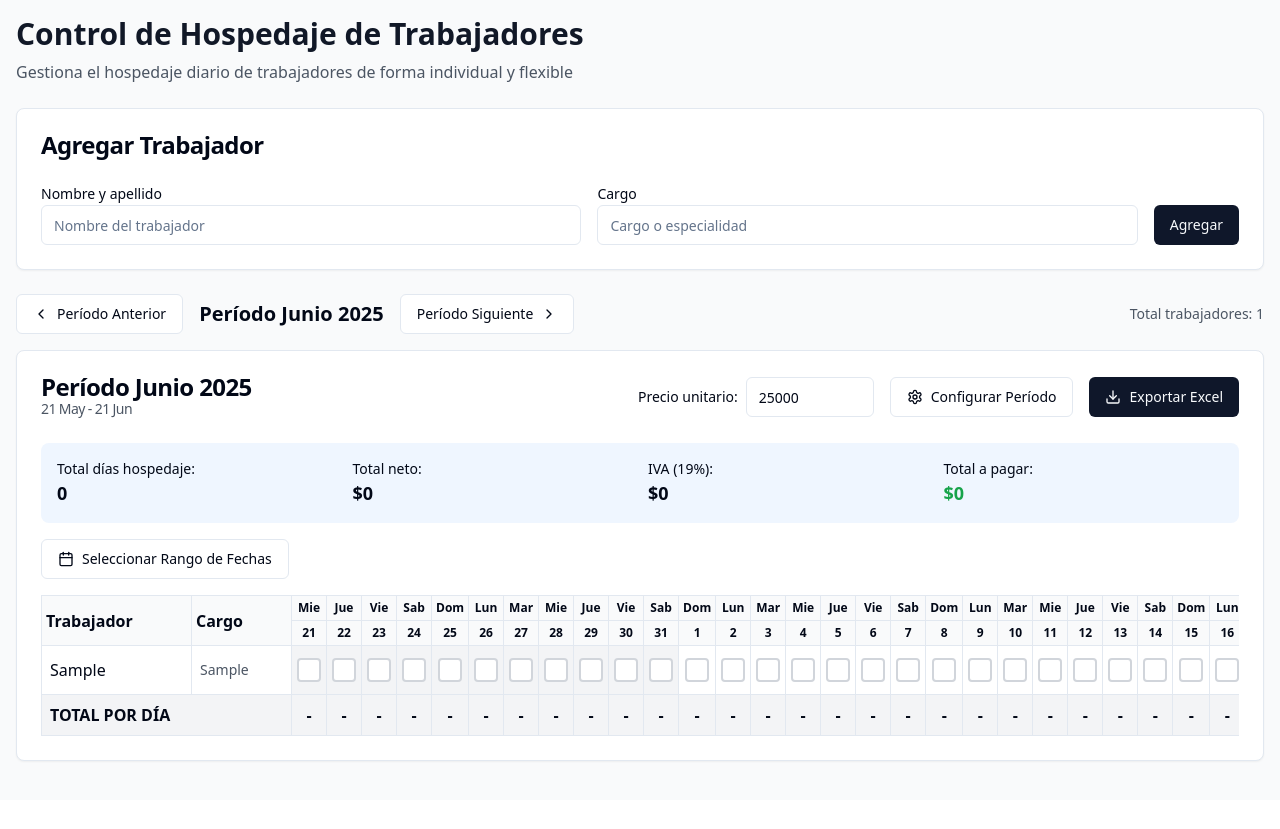
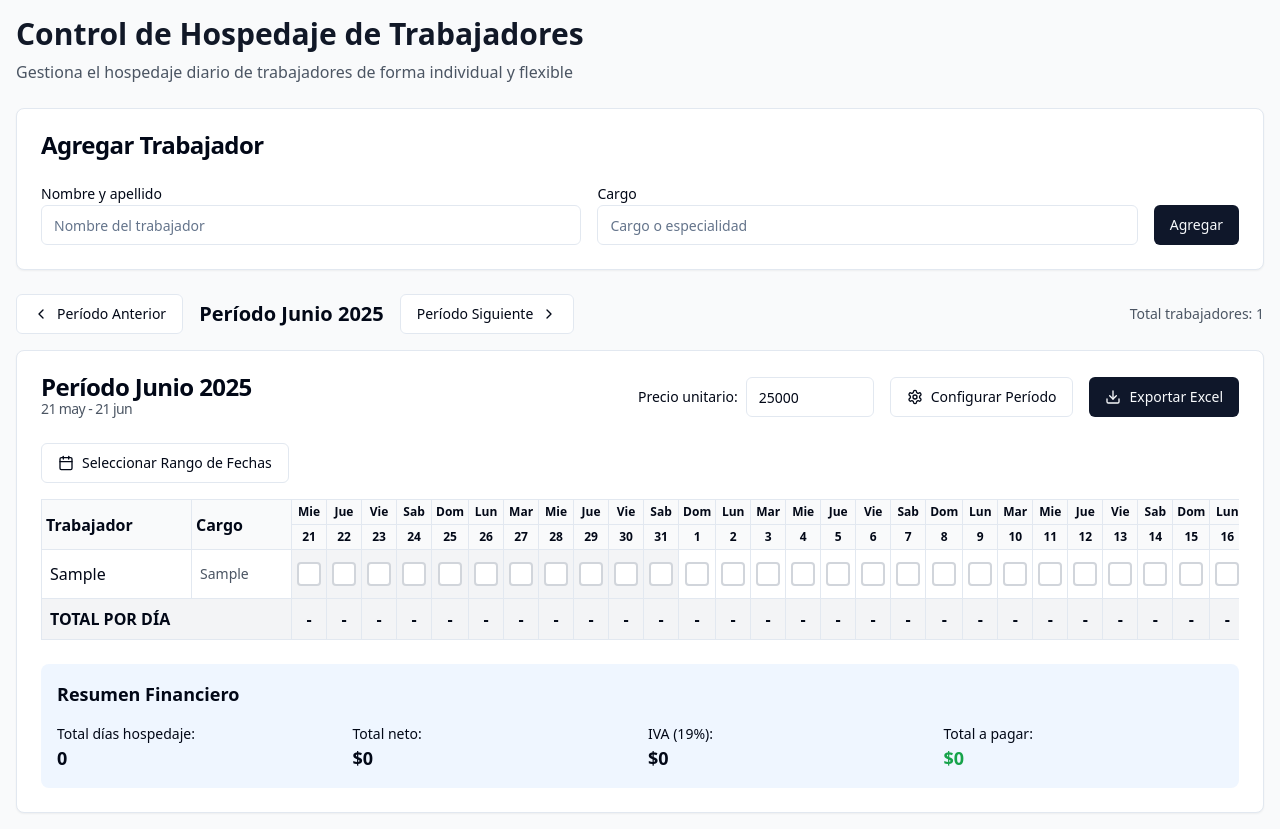
Before and after one commit to rarulitos/residencial-guardian-tracker, a React (Vite) app: page / in a window 1280 px wide. Both pictures are taken after typing "Sample", "Sample" into the empty fields and a click on the button "Agregar". Before the commit the page ends 800 px from the top, so only its background shows below. Built offline with nearby package versions, Linux system fonts and the light colour scheme.

Commit message:
Fix: Translate calendar and move totals
Translate calendar months to Spanish and move financial summary to the bottom of the page.

```diff
--- a/src/components/HospedajeCalendar.tsx
+++ b/src/components/HospedajeCalendar.tsx
@@ -11,6 +11,7 @@ import { Checkbox } from '@/components/ui/checkbox';
 import { Trash2, Download, Calendar as CalendarIcon, CheckSquare, Square, X, ChevronDown, Settings } from 'lucide-react';
 import { Dialog, DialogContent, DialogHeader, DialogTitle, DialogTrigger } from '@/components/ui/dialog';
 import { format } from 'date-fns';
+import { es } from 'date-fns/locale';
 import { cn } from '@/lib/utils';
 import * as XLSX from 'xlsx';
 import { useToast } from '@/hooks/use-toast';
@@ -78,7 +79,7 @@ const HospedajeCalendar = ({
 
     toast({
       title: "Período personalizado aplicado",
-      description: `Período configurado: ${format(customPeriodStart, 'dd/MM/yyyy')} - ${format(customPeriodEnd, 'dd/MM/yyyy')} (${totalDays} días)`,
+      description: `Período configurado: ${format(customPeriodStart, 'dd/MM/yyyy', { locale: es })} - ${format(customPeriodEnd, 'dd/MM/yyyy', { locale: es })} (${totalDays} días)`,
     });
   };
 
@@ -318,7 +319,7 @@ const HospedajeCalendar = ({
       'Enero', 'Febrero', 'Marzo', 'Abril', 'Mayo', 'Junio',
       'Julio', 'Agosto', 'Septiembre', 'Octubre', 'Noviembre', 'Diciembre'
     ];
-    const fileName = `Hospedaje_Periodo_${format(periodStart, 'dd-MMM')}_${format(periodEnd, 'dd-MMM')}_${currentMonth.getFullYear()}.xlsx`;
+    const fileName = `Hospedaje_Periodo_${format(periodStart, 'dd-MMM', { locale: es })}_${format(periodEnd, 'dd-MMM', { locale: es })}_${currentMonth.getFullYear()}.xlsx`;
 
     // Descargar el archivo
     XLSX.writeFile(wb, fileName);
@@ -339,9 +340,9 @@ const HospedajeCalendar = ({
         <div className="flex justify-between items-center">
           <CardTitle>
             Período {monthNames[currentMonth.getMonth()]} {currentMonth.getFullYear()}
-            <div className="text-sm font-normal text-gray-600">
-              {format(getBillingPeriodRange(currentMonth).startDate, 'dd MMM')} - {format(getBillingPeriodRange(currentMonth).endDate, 'dd MMM')}
-            </div>
+              <div className="text-sm font-normal text-gray-600">
+                {format(getBillingPeriodRange(currentMonth).startDate, 'dd MMM', { locale: es })} - {format(getBillingPeriodRange(currentMonth).endDate, 'dd MMM', { locale: es })}
+              </div>
           </CardTitle>
           <div className="flex items-center gap-4">
             <div className="flex items-center gap-2">
@@ -381,7 +382,7 @@ const HospedajeCalendar = ({
                             )}
                           >
                             <CalendarIcon className="mr-2 h-4 w-4" />
-                            {customPeriodStart ? format(customPeriodStart, "dd/MM/yyyy") : "Seleccionar fecha"}
+                            {customPeriodStart ? format(customPeriodStart, "dd/MM/yyyy", { locale: es }) : "Seleccionar fecha"}
                           </Button>
                         </PopoverTrigger>
                         <PopoverContent className="w-auto p-0" align="start">
@@ -409,7 +410,7 @@ const HospedajeCalendar = ({
                             )}
                           >
                             <CalendarIcon className="mr-2 h-4 w-4" />
-                            {customPeriodEnd ? format(customPeriodEnd, "dd/MM/yyyy") : "Seleccionar fecha"}
+                            {customPeriodEnd ? format(customPeriodEnd, "dd/MM/yyyy", { locale: es }) : "Seleccionar fecha"}
                           </Button>
                         </PopoverTrigger>
                         <PopoverContent className="w-auto p-0" align="start">
@@ -432,7 +433,7 @@ const HospedajeCalendar = ({
                       {useCustomPeriod ? 'Período Personalizado Activo' : 'Período Estándar (21-21)'}
                     </div>
                     <div>
-                      <strong>Rango:</strong> {format(getBillingPeriodRange(currentMonth).startDate, 'dd/MM/yyyy')} - {format(getBillingPeriodRange(currentMonth).endDate, 'dd/MM/yyyy')}
+                      <strong>Rango:</strong> {format(getBillingPeriodRange(currentMonth).startDate, 'dd/MM/yyyy', { locale: es })} - {format(getBillingPeriodRange(currentMonth).endDate, 'dd/MM/yyyy', { locale: es })}
                     </div>
                     <div>
                       <strong>Total días:</strong> {days.length} días
@@ -468,27 +469,6 @@ const HospedajeCalendar = ({
         </div>
       </CardHeader>
       <CardContent>
-        {/* Resumen financiero rápido */}
-        <div className="mb-4 p-4 bg-blue-50 rounded-lg">
-          <div className="grid grid-cols-2 md:grid-cols-4 gap-4 text-sm">
-            <div>
-              <span className="font-medium">Total días hospedaje:</span>
-              <div className="text-lg font-bold">{financialSummary.totalWorkerDays}</div>
-            </div>
-            <div>
-              <span className="font-medium">Total neto:</span>
-              <div className="text-lg font-bold">{formatCurrency(financialSummary.netTotal)}</div>
-            </div>
-            <div>
-              <span className="font-medium">IVA (19%):</span>
-              <div className="text-lg font-bold">{formatCurrency(financialSummary.iva)}</div>
-            </div>
-            <div>
-              <span className="font-medium">Total a pagar:</span>
-              <div className="text-lg font-bold text-green-600">{formatCurrency(financialSummary.totalToPay)}</div>
-            </div>
-          </div>
-        </div>
 
         {/* Date Range Selector */}
         <div className="mb-4">
@@ -517,7 +497,7 @@ const HospedajeCalendar = ({
                         )}
                       >
                         <CalendarIcon className="mr-2 h-4 w-4" />
-                        {startDate ? format(startDate, "dd/MM/yyyy") : "Seleccionar"}
+                        {startDate ? format(startDate, "dd/MM/yyyy", { locale: es }) : "Seleccionar"}
                       </Button>
                     </PopoverTrigger>
                     <PopoverContent className="w-auto p-0" align="start">
@@ -549,7 +529,7 @@ const HospedajeCalendar = ({
                         )}
                       >
                         <CalendarIcon className="mr-2 h-4 w-4" />
-                        {endDate ? format(endDate, "dd/MM/yyyy") : "Seleccionar"}
+                        {endDate ? format(endDate, "dd/MM/yyyy", { locale: es }) : "Seleccionar"}
                       </Button>
                     </PopoverTrigger>
                     <PopoverContent className="w-auto p-0" align="start">
@@ -663,7 +643,7 @@ const HospedajeCalendar = ({
               {startDate && endDate && (
                 <div className="mt-3 p-2 bg-blue-100 rounded text-sm">
                   <strong>Rango seleccionado:</strong> {getDateRange().length} días
-                  ({format(startDate, "dd/MM")} - {format(endDate, "dd/MM")})
+                  ({format(startDate, "dd/MM", { locale: es })} - {format(endDate, "dd/MM", { locale: es })})
                   {selectedWorkerIds.length > 0 && selectedWorkerIds.length < workers.length && (
                     <span> para {selectedWorkerIds.length} trabajador{selectedWorkerIds.length > 1 ? 'es' : ''} seleccionado{selectedWorkerIds.length > 1 ? 's' : ''}</span>
                   )}
@@ -761,6 +741,29 @@ const HospedajeCalendar = ({
             </tbody>
           </table>
         </div>
+
+        {/* Resumen financiero */}
+        <div className="mt-6 p-4 bg-blue-50 rounded-lg">
+          <h3 className="text-lg font-semibold mb-4">Resumen Financiero</h3>
+          <div className="grid grid-cols-2 md:grid-cols-4 gap-4 text-sm">
+            <div>
+              <span className="font-medium">Total días hospedaje:</span>
+              <div className="text-lg font-bold">{financialSummary.totalWorkerDays}</div>
+            </div>
+            <div>
+              <span className="font-medium">Total neto:</span>
+              <div className="text-lg font-bold">{formatCurrency(financialSummary.netTotal)}</div>
+            </div>
+            <div>
+              <span className="font-medium">IVA (19%):</span>
+              <div className="text-lg font-bold">{formatCurrency(financialSummary.iva)}</div>
+            </div>
+            <div>
+              <span className="font-medium">Total a pagar:</span>
+              <div className="text-lg font-bold text-green-600">{formatCurrency(financialSummary.totalToPay)}</div>
+            </div>
+          </div>
+        </div>
       </CardContent>
     </Card>
   );
```
